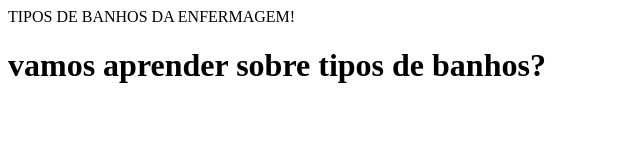
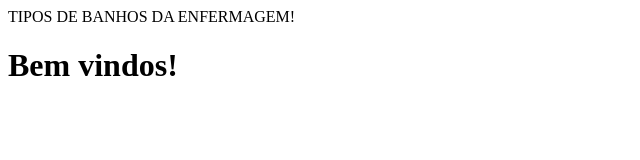
Before and after one commit to sandi120810/paginatiposdebanhonaenfermagem, a plain HTML site: page index.html in a window 1280 px wide. Shown: the whole page, without its empty margins (0-640 px from the left). Drawn offline with Linux system fonts and the light colour scheme.

Commit message:
escrevi ni h1

```diff
--- a/index.html
+++ b/index.html
@@ -9,7 +9,7 @@
 
 <body>
     <header>TIPOS DE BANHOS DA ENFERMAGEM!</header>
-    <h1>vamos aprender sobre tipos de banhos?</h1>
+    <h1>Bem vindos!</h1>
 
 </body>
 
```
